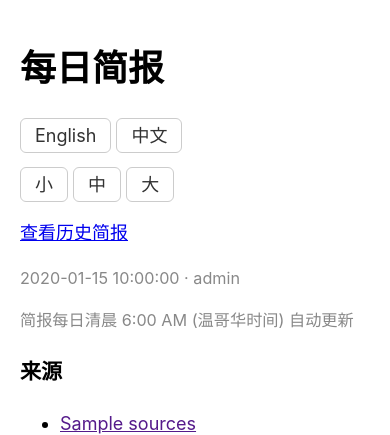
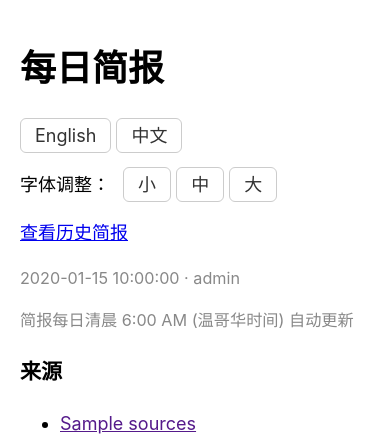
Before and after one commit to wskkong/my-parents-dont-read-english, a Python web app: template backend/app/templates/dashboard.html in a window 390 px wide. Shown: the top 435 px of the page. Run offline with Jinja, Linux system fonts and the light colour scheme; the template is opened without the code that fills it: most values are stand-ins (such as "Sample title", 1, 10 or a date in 2020).

Commit message:
Add mobile viewport, font size selector, and setting labels

```diff
--- a/backend/app/templates/dashboard.html
+++ b/backend/app/templates/dashboard.html
@@ -9,6 +9,7 @@
         body { font-family: -apple-system, sans-serif; max-width: 800px;
                margin: 40px auto; padding: 0 20px; line-height: 1.6; }
         .toggle { margin-bottom: 20px; }
+        .toggle span { margin-right: 8px; }
         .toggle a { padding: 6px 14px; border: 1px solid #ccc;
                     border-radius: 6px; text-decoration: none; color: #333; }
         .toggle a.active { background: #333; color: white; }
@@ -28,6 +29,7 @@
     </div>
 
     <div class="toggle">
+        <span>{{ "Text size:" if lang == "EN" else "字体调整：" }}</span>
         <a href="#" onclick="setFontSize('small')">{{ "A-" if lang == "EN" else "小" }}</a>
         <a href="#" onclick="setFontSize('medium')">{{ "A" if lang == "EN" else "中" }}</a>
         <a href="#" onclick="setFontSize('large')">{{ "A+" if lang == "EN" else "大" }}</a>
```
